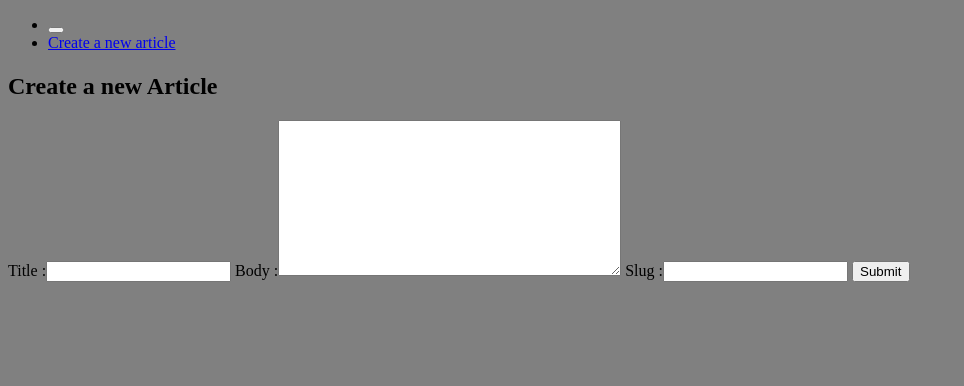
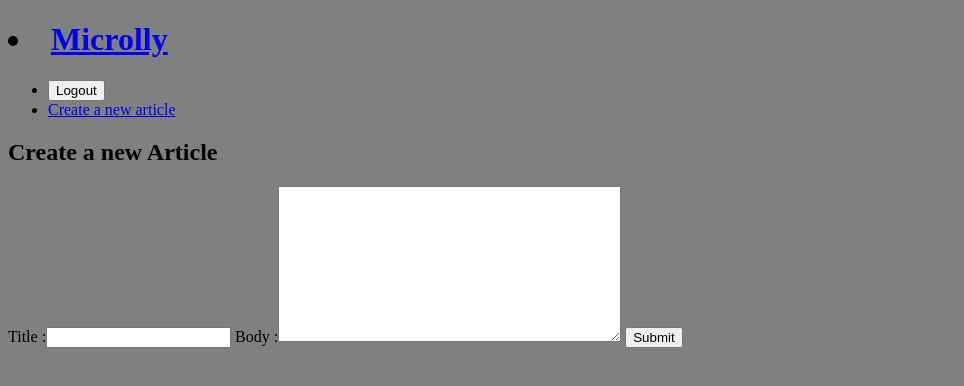
Before and after one commit to FlorianRogeret/Microblog, a Django app: page /create/ in a window 1280 px wide. Shown: the top 386 px of the page, without its empty margins (0-964 px from the left). Run offline with Django 3.2, Linux system fonts and the light colour scheme; a user stored in the database is signed in.

Commit message:
Continuation du debugage sur la partie des suppressions de post ainsi que le page utilisateur

```diff
--- a/blog/forms.py
+++ b/blog/forms.py
@@ -1,8 +1,8 @@
 from django import forms
 from . import models
 
-# Form to create a new article using the needed fields (title,body,slug) findable in the models.py
+# Form to create a new article using the needed fields (title,body) findable in the models.py
 class CreateArticles(forms.ModelForm):
     class Meta:
         model = models.Article
-        fields = ['title','body','slug']
+        fields = ['title','body']
--- a/blog/models.py
+++ b/blog/models.py
@@ -3,11 +3,12 @@
 
 from django.db import models
 from django.contrib.auth.models import User
+from django.db.models.functions import Lower
 
 # Create your models here.
 
 class Article(models.Model):
-    slug = models.SlugField()
+    id = models.AutoField(primary_key=True)
     title = models.CharField(max_length=100)
     body = models.TextField()
     creation_date = models.DateTimeField(auto_now_add=True)
--- a/blog/templates/_base.html
+++ b/blog/templates/_base.html
@@ -7,14 +7,15 @@
         <link rel="stylesheet" href="{% static 'style.css'%}">
     </head>
     <body>
+        <h1><li><a href="{% url 'article:index'%}"> Microlly </a></li></h1>
         <header class="wrapper">
             <nav>
                 <ul>
                     {% if user.is_authenticated %}
                         <li>
-                            <form class="logout-link" text = "Logout" action="{% url 'account:logout'%}" method="post">
+                            <form class="logout-link" action="{% url 'account:logout'%}" method="post">
                                 {% csrf_token %}
-                                <button type="submit" Logout></button>
+                                <input type="submit" value="Logout"></button>
                             </form>
                         </li>
                         <li><a href="{% url 'article:create' %}">Create a new article</a></li>
@@ -25,7 +26,6 @@
                 </ul>
             </nav>
         </header>
-        <h1><a href="{% url 'article:index'%}" Liens vers page principal ></a></h1>
         {% block body %}{% endblock %}
     </body>
 </html>
--- a/blog/templates/article_detail.html
+++ b/blog/templates/article_detail.html
@@ -6,7 +6,5 @@
     <p>{{article.body}}</p>
     <p>{{article.creation_date}}</p>
 
-    <li><a href="{% url 'article:delete' %}">Delete</a></li>
-    <li><a href="{% url 'article:modifie' %}">Modifie</a></li>
-
+    <li><a href="{% url 'article:delete' id=article.id%}">Delete</a></li>
 {% endblock %}
--- a/blog/templates/index.html
+++ b/blog/templates/index.html
@@ -3,12 +3,13 @@
 {% block body %}
 
     <div class = "articles">
-        {% for article in articles %}
+        {% for article in article %}
             <div class = "article">
-                <h2><a href = "{% url 'article:detail' slug=article.slug%}">{{article.title}}</a></h2>
+                <h2><a href = "{% url 'article:detail' id=article.id%}">{{article.title}}</a></h2>
                 <p>{{article.author}}</p>
                 <p>{{article.snippet}}</p>
                 <p>{{article.creation_date}}</p>
+
             </div>
         {% endfor %}
     </div>
--- a/blog/urls.py
+++ b/blog/urls.py
@@ -1,5 +1,4 @@
 from django.urls import path
-
 from . import views
 
 app_name = 'article'
@@ -10,9 +9,7 @@ urlpatterns = [
     #Page that allow user to create a new article
     path('create/',views.article_create, name='create'),
     #page that redirect to a specif article
-    path('<slug>[\w]+)/',views.article_detail, name='detail'),
-    #Allow the user to delete an article
-    path('delete/',views.delete_view, name="delete"),
-    #Allow the user to modifie an article
-    path ('modifie/', views.modifie_view, name="modifie")
+    path(r'<id>[\w]+)/',views.article_detail, name='detail'),
+
+    path('delete/',views.delete_article, name='delete')
 ]
--- a/blog/views.py
+++ b/blog/views.py
@@ -4,18 +4,19 @@ from .models import Article
 from django.contrib.auth.models import User
 from django.contrib.auth.decorators import login_required
 from . import forms
+from django.db import connection
 
 #Home page where all articles are findable order by the creation_date
 def article_liste(request):
         #Use to find all articles
         articles = Article.objects.all().order_by('-creation_date')
         #Post them to the index.html so it can use it
-        return render(request, 'index.html',{'articles':articles})
+        return render(request, 'index.html',{'article':articles})
 
 #Page when you click on an article so it redirect to it
-def article_detail(request, slug):
-        #find the slug of an article
-        article = Article.objects.get(slug=slug)
+def article_detail(request, id):
+        #find the id of an article
+        article = Article.objects.get(id = id)
         #Post it to article_detail.html so it can use it
         return render(request,'article_detail.html',{'article':article})
 
@@ -44,37 +45,9 @@ def article_create(request):
         return render(request,'article_create.html',{'form':form})
 
 @login_required(login_url="/compte/login/")
-def delete_view(request, slug = None):
-        instance = get_object_or_404(Article, slug=slug)
-        #Check the user
-        instance.delete()
-        return render(request, 'article:index')
-
-@login_required(login_url="/compte/login/")
-def modifie_view(request):
-        #if the method used is a post
-        if request.method == 'POST':
-                #Get the information entered in the differents forms
-
-                #Verifier que l'utilisateur connecté est bien celui qui a crée l'article
-                #form = forms.CreateArticles(request.POST)      A changer
-
-                #If they are valid
-                if form.is_valid():
-                        #It will save the informations of thoses forms but no commit it yet
-                        instance = form.save(commit = False)
-                        #It will take the author username
-                        instance.author = request.user
-                        #and then save the article
-                        instance.save()
-                        #It will then redirect to the homepage
-                        return redirect('article:index')
-        #If the method is not a post
-        #else :
-                #It will create news empty forms
-
-                #form = forms.CreateArticles()          A changer
-
-        #If the form is not valid it will redirect the user to tis same page
-
-        #return render(request,'article_create.html',{'form':form})     Rediriger vers le template de modification
+def delete_article(request, id):
+        instance = Article.objects.get(id = id)
+        #creator= instance.user.username
+        if request.method == "POST": #and request.user.is_authenticated and request.user.username == creator:
+                instance.delete()
+        return redirect('article:index')
```
Also changed, not shown: blog/migrations/0004_auto_20181208_1226.py (added), blog/migrations/0005_remove_article_slug.py (added), blog/templates/article_create.html (line endings or trailing spaces), compte/migrations/0002_delete_user.py (added), db.sqlite3, 1 other file.
